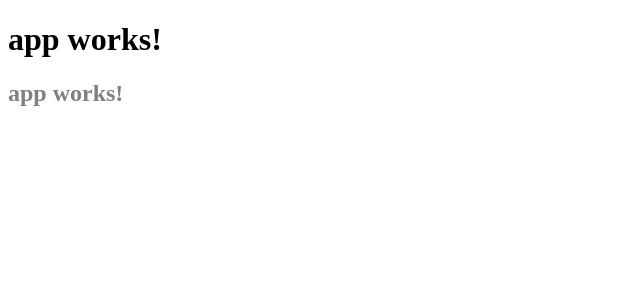
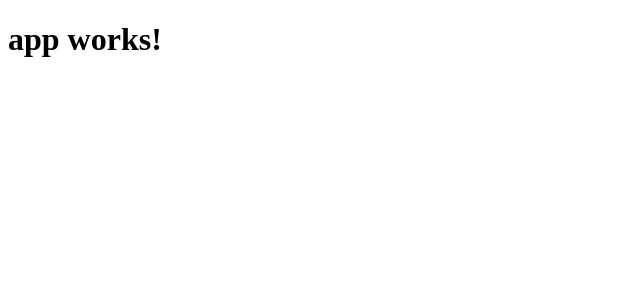
Before and after one commit to xplore2web/juiceweb, an Angular app in the folder juiceweb/: page / in a window 1280 px wide. Shown: the top 300 px of the page, without its empty margins (0-640 px from the left). Built offline with nearby package versions, Linux system fonts and the light colour scheme.

Commit message:
folder structure created

```diff
--- a/juiceweb/src/app/app.component.html
+++ b/juiceweb/src/app/app.component.html
@@ -1,6 +1,3 @@
 <h1>
   {{title}}
 </h1>
-<h2 style="color:grey">
-  {{title}}
-</h2>
```
Also changed, not shown: 1 other file (tests, documents, lock files or other folders).
